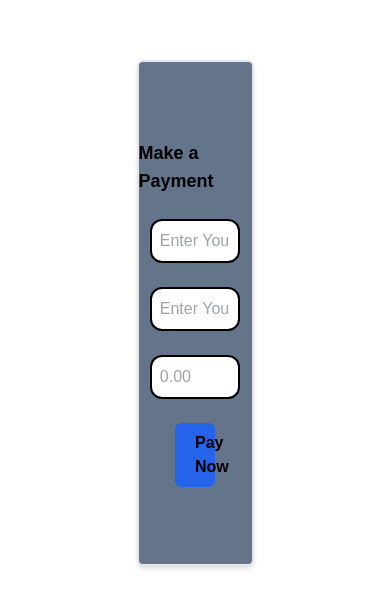
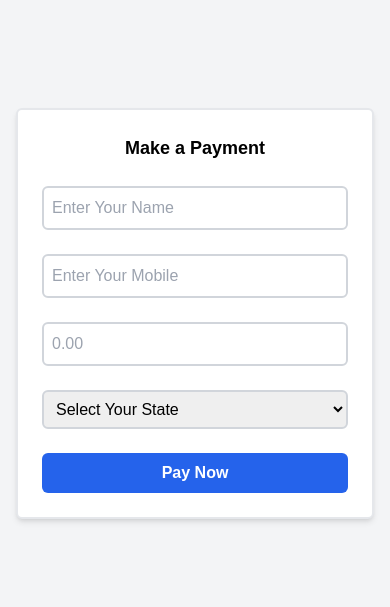
Before and after one commit to Durgesh-9550/Ed-Tech-New-Frontend, a React (Create React App) app: page /payment in a window 390 px wide. Shown: the part 109-716 px from the top of the page. Built offline with nearby package versions, Linux system fonts and the light colour scheme; a web font is replaced by a local one.

Commit message:
Status Api fixed tested and Made Form Responsive and added state field

```diff
--- a/src/Pages/Payment.jsx
+++ b/src/Pages/Payment.jsx
@@ -1,76 +1,69 @@
-
-import React, { useState } from 'react'
-import axios from 'axios'
+import React, { useState } from 'react';
+import axios from 'axios';
 
 const Payment = () => {
-    const [name, setName] = useState('')
-    const [mobile, setMobile] = useState('')
-    const [amount, setAmount] = useState('')
-    const [loading, setLoading] = useState(false)
+    const [name, setName] = useState('');
+    const [mobile, setMobile] = useState('');
+    const [amount, setAmount] = useState('');
+    const [state, setState] = useState('');
+    const [loading, setLoading] = useState(false);
 
-    // Default Form Behavior:
-    // In HTML, submitting a form refreshes the page by default.
-    // This behavior needs to be prevented using e.preventDefault().
-    // Error Resolution:
-    // Adding e.preventDefault() ensures the form submission is handled entirely within React without a page reload.
+    const indianStates = [
+        "Andhra Pradesh", "Arunachal Pradesh", "Assam", "Bihar", "Chhattisgarh",
+        "Goa", "Gujarat", "Haryana", "Himachal Pradesh", "Jharkhand",
+        "Karnataka", "Kerala", "Madhya Pradesh", "Maharashtra", "Manipur",
+        "Meghalaya", "Mizoram", "Nagaland", "Odisha", "Punjab",
+        "Rajasthan", "Sikkim", "Tamil Nadu", "Telangana", "Tripura",
+        "Uttar Pradesh", "Uttarakhand", "West Bengal",
+        "Andaman and Nicobar Islands", "Chandigarh", "Dadra and Nagar Haveli and Daman and Diu",
+        "Delhi", "Jammu and Kashmir", "Ladakh", "Lakshadweep", "Puducherry"
+    ];
 
     const handleSubmit = async (e) => {
         e.preventDefault();
-        console.log("Handle Submit Called");
-        console.log(name, mobile, amount);
+        console.log(name, mobile, amount, state);
 
         setLoading(true);
 
         const data = {
-            name: name,
+            name,
             mobile,
             amount,
+            state,
             MUID: "MUIDEMS" + Date.now(),
-            trasactionId: "tranEMS" + Date.now(),
+            transactionId: "tranEMS" + Date.now(),
         };
-        console.log("Just Before Try in Handle Submit Function")
         try {
-            console.log("First Inside Try in Handle Submit Function")
             const res = await axios.post("https://elevatemyskill.onrender.com/api/v1/payment/order", data);
+            // For Testing
+            // const res = await axios.post("http://localhost:8000/api/v1/payment/order", data);
 
-            // Check if the response structure is as expected
             if (res?.data?.data?.instrumentResponse?.redirectInfo?.url) {
                 window.location.href = res.data.data.instrumentResponse.redirectInfo.url;
-                console.log("Second Inside Try in Handle Submit Function")
             } else {
                 console.error("Unexpected response format:", res);
-                console.log("Third Inside Try in Handle Submit Function")
             }
         } catch (error) {
-            // Enhanced error logging
             if (error.response) {
-                // Server responded with a status code outside the 2xx range
                 console.error("Error response data:", error.response.data);
-                console.log("4th Inside Try in Handle Submit Function")
             } else if (error.request) {
-                // Request was made but no response was received
                 console.error("No response received:", error.request);
-                console.log("5th Inside Try in Handle Submit Function")
             } else {
-                // Something went wrong in setting up the request
                 console.error("Error during setup:", error.message);
-                console.log("6th Inside Try in Handle Submit Function")
             }
         } finally {
-            setLoading(false); // Ensure loading is stopped after the operation completes
-            console.log("7th Inside Try in Handle Submit Function")
+            setLoading(false);
         }
-
-    }
+    };
 
     return (
-        <div className='flex w-screen h-screen justify-center items-center'>
+        <div className="flex w-screen h-screen justify-center items-center bg-gray-100 p-4">
             <form
                 onSubmit={handleSubmit}
-                className='flex flex-col gap-6 w-[30%] h-[60%] justify-center
-                items-center border-2 rounded-md bg-slate-500 shadow-md'>
+                className="flex flex-col gap-6 w-full max-w-md md:max-w-lg lg:max-w-xl h-auto p-6 border-2 rounded-md bg-white shadow-md"
+            >
                 <div>
-                    <p className='font-bold text-lg'>Make a Payment</p>
+                    <p className="font-bold text-lg text-center">Make a Payment</p>
                 </div>
                 <input
                     id="Name"
@@ -79,39 +72,57 @@ const Payment = () => {
                     value={name}
                     onChange={(e) => setName(e.target.value)}
                     required
-                    placeholder='Enter Your Name'
-                    className='border-2 p-2 border-black rounded-xl w-[80%]'
+                    placeholder="Enter Your Name"
+                    className="border-2 p-2 border-gray-300 rounded-md w-full"
                 />
                 <input
                     id="Mobile"
-                    name="Mobile"
+                    name="mobile"
                     type="text"
                     value={mobile}
                     onChange={(e) => setMobile(e.target.value)}
                     required
-                    placeholder='Enter Your Mobile'
-                    className='border-2 p-2 border-black rounded-xl w-[80%]'
+                    placeholder="Enter Your Mobile"
+                    className="border-2 p-2 border-gray-300 rounded-md w-full"
                 />
                 <input
                     id="Amount"
-                    name="Amount"
+                    name="amount"
                     type="text"
                     value={amount}
                     onChange={(e) => setAmount(e.target.value)}
                     required
-                    placeholder='0.00'
-                    className='border-2 p-2 border-black rounded-xl w-[80%]'
+                    placeholder="0.00"
+                    className="border-2 p-2 border-gray-300 rounded-md w-full"
                 />
+                <select
+                    id="State"
+                    name="state"
+                    value={state}
+                    onChange={(e) => setState(e.target.value)}
+                    required
+                    className="border-2 p-2 border-gray-300 rounded-md w-full"
+                >
+                    <option value="" disabled>
+                        Select Your State
+                    </option>
+                    {indianStates.map((stateName, index) => (
+                        <option key={index} value={stateName}>
+                            {stateName}
+                        </option>
+                    ))}
+                </select>
                 <button
-                    type='submit'
+                    type="submit"
                     disabled={loading}
-                    className='border-black py-2 px-5 bg-blue-600 rounded-md w-[30%] font-bold cursor-pointer'
+                    className={`py-2 px-5 bg-blue-600 text-white rounded-md w-full font-bold cursor-pointer
+                    ${loading ? "opacity-50 cursor-not-allowed" : "hover:bg-blue-700"}`}
                 >
-                    Pay Now
+                    {loading ? "Processing..." : "Pay Now"}
                 </button>
             </form>
         </div>
-    )
-}
+    );
+};
 
-export default Payment
+export default Payment;
```
